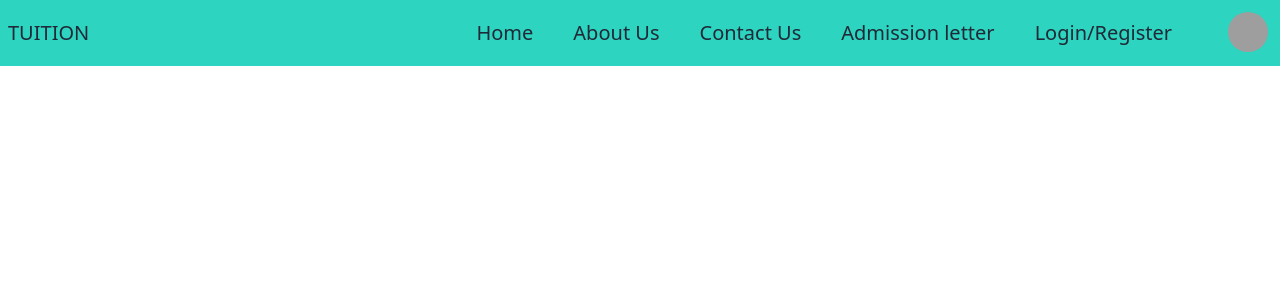
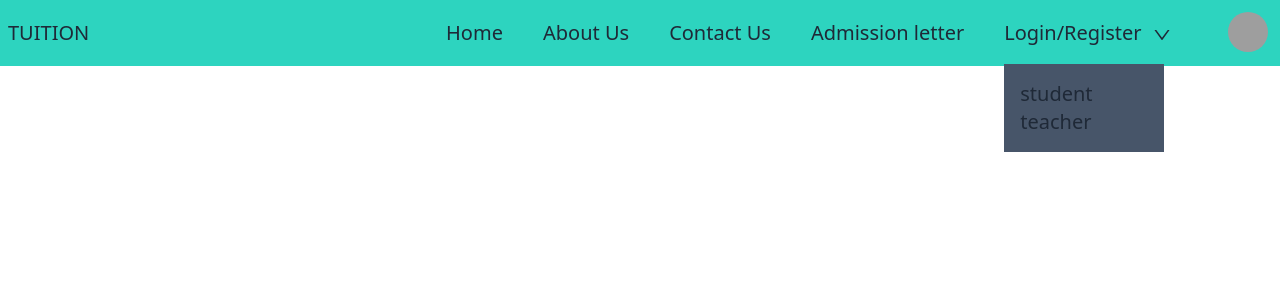
Before and after one commit to Utkp5/Tuition-frontend, a React (Vite) app: page / in a window 1280 px wide. Shown: the top 300 px of the page. Built offline with nearby package versions, Linux system fonts and the light colour scheme; grey boxes are pictures that could not be loaded.

Commit message:
navbar chng

```diff
--- a/src/Components/Navbar.jsx
+++ b/src/Components/Navbar.jsx
@@ -1,5 +1,6 @@
 import React, { useState } from "react";
 import { AiOutlineMenu } from "react-icons/ai";
+import { AiOutlineDown } from "react-icons/ai";
 import { RxCross2 } from "react-icons/rx";
 import { NavLink } from "react-router-dom";
 
@@ -22,11 +23,17 @@ function Navbar() {
 
         <div className="mx-6 lg:block sm:hidden">
           <ul className="flex flex-row ">
-             <li className="text-xl p-1 mr-4 "><NavLink to="/">Home</NavLink></li>
+             <li className="text-xl p-1 ml-4 mr-4 "><NavLink to="/">Home</NavLink></li>
              <li className="text-xl p-1 ml-4 mr-4"><NavLink to="/About">About Us</NavLink></li>
              <li className="text-xl p-1 ml-4 mr-4"><NavLink to="/Contact">Contact Us</NavLink></li>
              <li className="text-xl p-1 ml-4 mr-4"><NavLink to="/Admission_letter">Admission letter </NavLink></li>
-             <li className="text-xl p-1 ml-4 mr-4"><NavLink to="/Login_Register">Login/Register </NavLink></li>
+             <li className="text-xl p-1 ml-4 mr-4 "><NavLink>Login/Register &nbsp;<AiOutlineDown className="inline"/></NavLink>
+               <ul className="fixed bg-slate-600 py-4 px-4 w-[160px] top-16">
+                 <li>student</li>
+                 <li>teacher</li>
+               </ul>
+             </li>
+
           </ul>
         </div>
 
```
